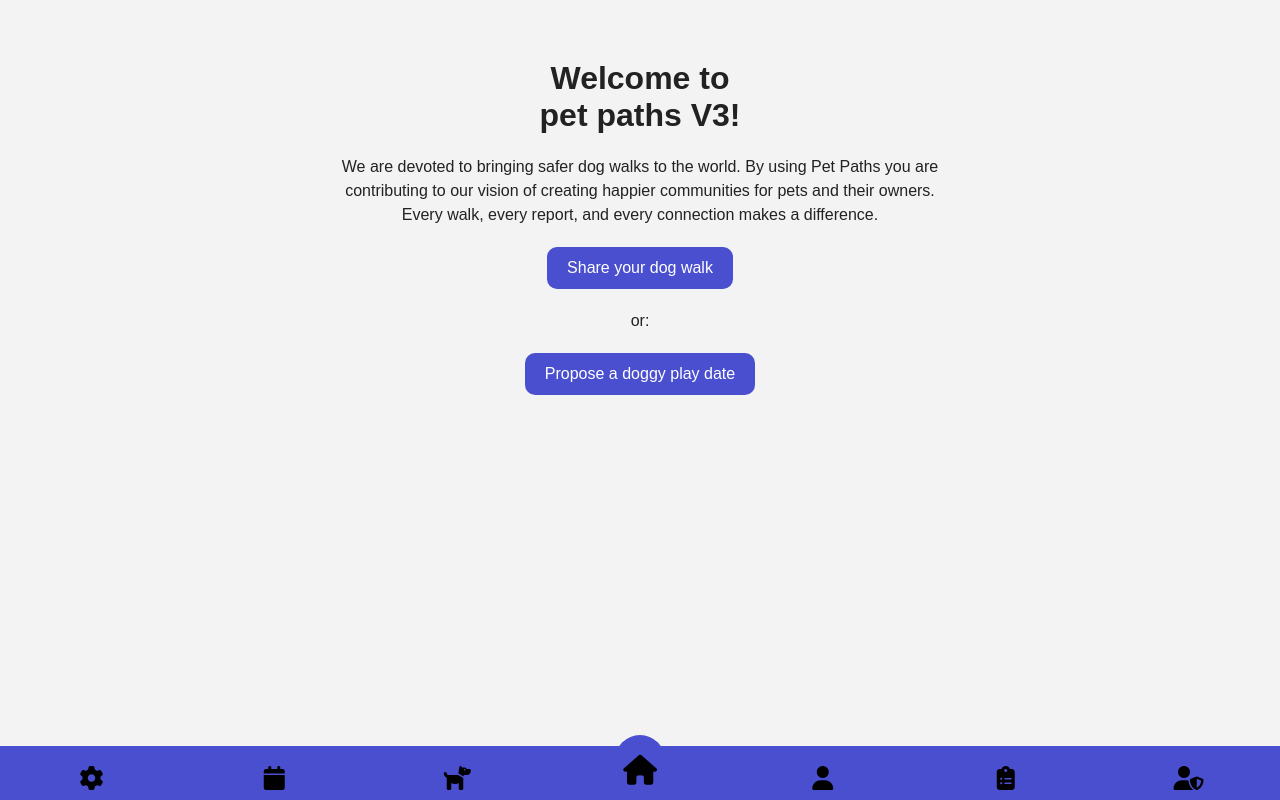
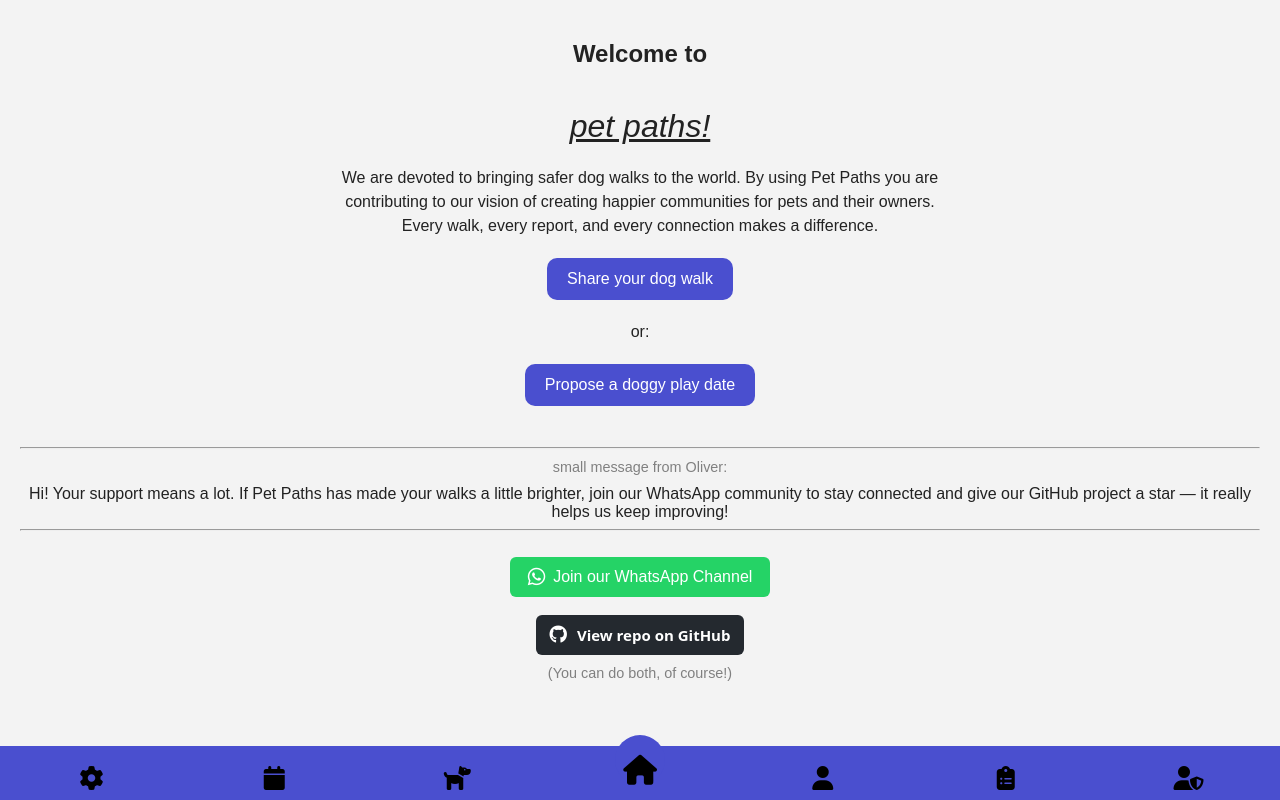
Before and after one commit to oliver-lebaigue-pet-paths/pet-paths, a plain HTML site: page index.html in a window 1280 px wide. Drawn offline with Linux system fonts and the light colour scheme; no server answers; a web font is replaced by a local one.

Commit message:
fixes minor issues, updated cloudflare worker and fix managemant issues.

```diff
--- a/index.html
+++ b/index.html
@@ -3,6 +3,9 @@
 <head>
   <meta charset="UTF-8" />
   <meta name="viewport" content="width=device-width, initial-scale=1.0"/>
+  <link rel="preconnect" href="https://fonts.googleapis.com">
+  <link rel="preconnect" href="https://fonts.gstatic.com" crossorigin>
+  <link href="https://fonts.googleapis.com/css2?family=BBH+Sans+Hegarty&family=Playwrite+US+Modern:wght@100..400&display=swap" rel="stylesheet">
   <title>Pet Paths</title>
   <style>
     :root {
@@ -203,6 +206,73 @@
         font-size: 26px;
       }
     }
+    .name {
+      font-family: "BBH Sans Hegarty", sans-serif;
+      font-weight: 400;
+      font-style: normal;
+    }
+    .whatsapp-btn {
+      display: inline-flex;
+      align-items: center;
+      background-color: #25D366;
+      color: white;
+      padding: 10px 18px;
+      border-radius: 6px;
+      text-decoration: none;
+      font-size: 16px;
+      font-family: Arial, sans-serif;
+      transition: background 0.2s ease;
+    }
+    .whatsapp-btn:hover {
+      background-color: #1ebe5d;
+    }
+    .whatsapp-btn i {
+      margin-right: 8px;
+      font-size: 20px;
+    }
+    .github-btn {
+      display: inline-flex;
+      align-items: center;
+      gap: 10px;
+      background: #24292f;      /* GitHub dark */
+      color: #fff;
+      padding: 10px 14px;
+      border-radius: 6px;
+      text-decoration: none;
+      font-family: system-ui, -apple-system, "Segoe UI", Roboto, "Helvetica Neue", Arial;
+      font-weight: 600;
+      font-size: 15px;
+      transition: transform .08s ease, box-shadow .12s ease, background .12s ease;
+    }
+    .github-btn:hover { background: #1b1f23; transform: translateY(-1px); }
+    .github-btn:active { transform: translateY(0); }
+    .github-btn:focus {
+      outline: 3px solid rgba(36,41,47,0.18);
+      outline-offset: 3px;
+    }
+    .github-btn .gh-icon { font-size: 18px; }
+
+    /* Floating round icon (bottom-right) */
+    .github-float {
+      position: fixed;
+      right: 18px;
+      bottom: 18px;
+      width: 56px;
+      height: 56px;
+      border-radius: 50%;
+      display: inline-flex;
+      align-items: center;
+      justify-content: center;
+      background: #24292f;
+      color: white;
+      text-decoration: none;
+      box-shadow: 0 10px 24px rgba(36,41,47,0.18);
+      z-index: 1000;
+      transition: transform .12s ease, box-shadow .12s ease;
+    }
+    .github-float:hover { transform: translateY(-3px); box-shadow: 0 14px 34px rgba(36,41,47,0.22); }
+    .github-float:focus { outline: 3px solid rgba(36,41,47,0.18); outline-offset: 3px; }
+    .github-float i { font-size: 22px; }
   </style>
 
   <!-- Font Awesome -->
@@ -223,7 +293,8 @@
     })();
   </script>
   <div class="container">
-    <h1>Welcome to <br> pet paths V3!</h1>
+    <h2>Welcome to</h2>
+    <h1 class="name"><i><u>pet paths!</u></i></h1>
     <p>
       We are devoted to bringing safer dog walks to the world.
       By using Pet Paths you are contributing to our vision of
@@ -233,7 +304,41 @@
 
     <a href="walks.html" class="btn">Share your dog walk</a>
     <p>or:</p>
-    <a href="doggy-playdate.html" class="btn">Propose a doggy play date</a>
+    <a href="playdates.html" class="btn">Propose a doggy play date</a>
+    <br>
+    <hr>
+    <center>
+      <blockquote style="font-size: 0.9rem; color: gray; max-width: 400px; margin: 10px auto;">
+        small message from Oliver:
+      </blockquote>
+      Hi! Your support means a lot. If Pet Paths has made your walks a little brighter, join our WhatsApp community to stay connected and give our GitHub project a star — it really helps us keep improving!
+    </center>
+    <hr>
+    <br>
+    <a href="https://whatsapp.com/channel/0029VbBAxdpLikgAGCMZuM16"
+      class="whatsapp-btn"
+      target="_blank"
+      rel="noopener noreferrer">
+      <i class="fa-brands fa-whatsapp"></i>
+      Join our WhatsApp Channel
+    </a>
+    <br>
+    <br>
+    <a
+      class="github-btn"
+      href="https://github.com/oliver-lebaigue-pet-paths/pet-paths-new"
+      target="_blank"
+      rel="noopener noreferrer"
+      aria-label="Open GitHub repository pet-paths-new"
+      title="View on GitHub"
+    >
+      <i class="fa-brands fa-github gh-icon" aria-hidden="true"></i>
+      View repo on GitHub
+    </a>
+    <br>
+    <blockquote style="font-size: 0.9rem; color: gray; max-width: 400px; margin: 10px auto;">
+      (You can do both, of course!)
+    </blockquote>
   </div>
 
   <div class="footer">
```
Also changed, not shown: admin.html (+32 -9 lines), settings.html (+11 -4 lines).
